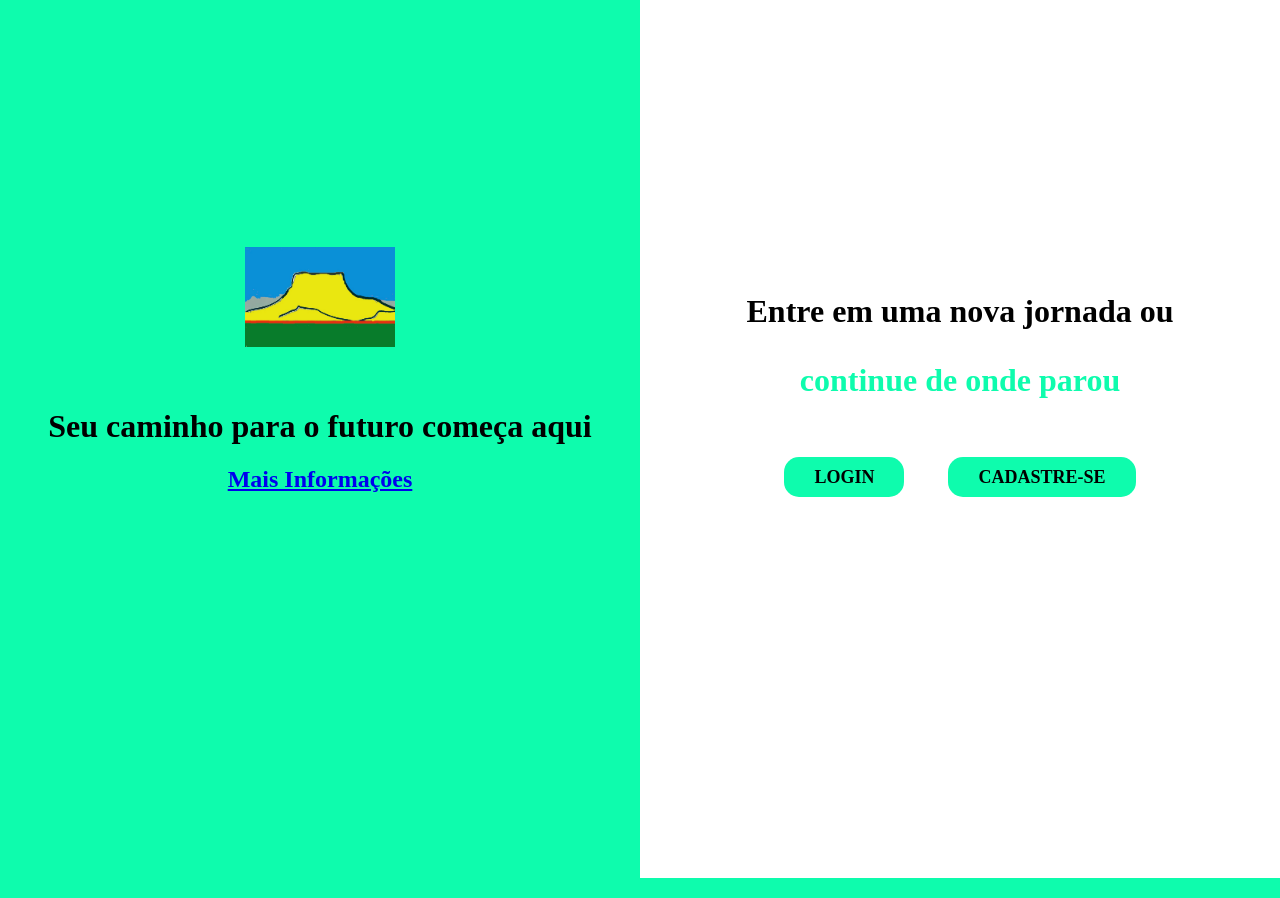
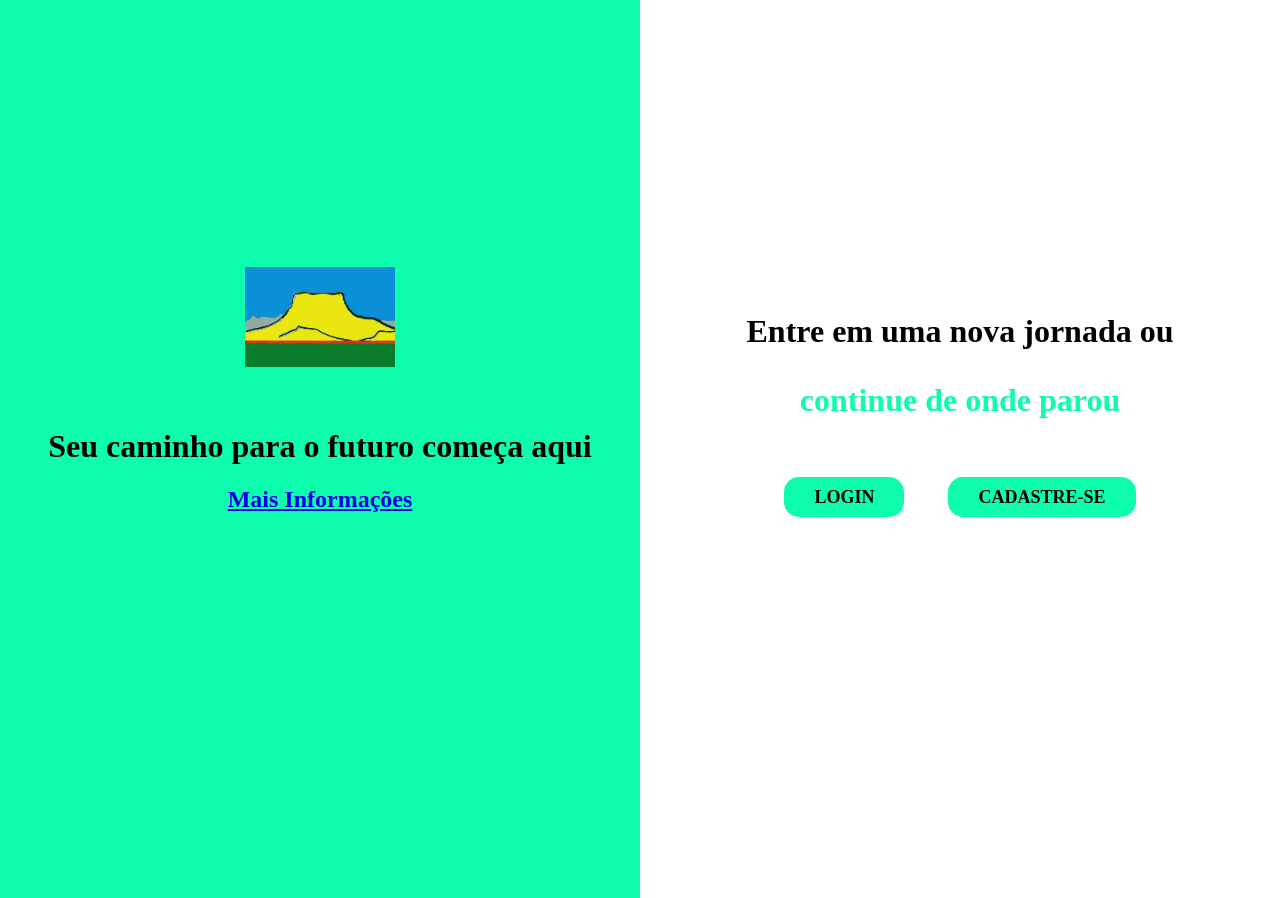
Before and after one commit to LuzKramer/rrconcursos, a PHP site: page / in a window 1280 px wide. Run offline with PHP 8.4, Linux system fonts and the light colour scheme; some libraries are stand-ins or nearby versions.

Commit message:
1.3 new color, fixed header

```diff
--- a/control/login.php
+++ b/control/login.php
@@ -29,7 +29,7 @@ if ($quantity == 1) {
 
         echo "<script>alert('Usuario logado !!! ')</script>";
 
-        header("Location: questions.php");
+        header("Location: filtro.php");
         exit();
     } else {
         echo "<script>alert('Erro ao logar! Email ou senha incorretos.')</script>";
--- a/index.php
+++ b/index.php
@@ -13,7 +13,7 @@
 
         .menu {
             width: 100vw;
-            height: 95vh;
+            height: 100vh;
             display: flex;
             justify-content: center;
             align-items: center;
@@ -21,6 +21,7 @@
 
         .esq {
             width: 50vw;
+
             justify-content: center;
             align-items: center;
             text-align: center;
```
